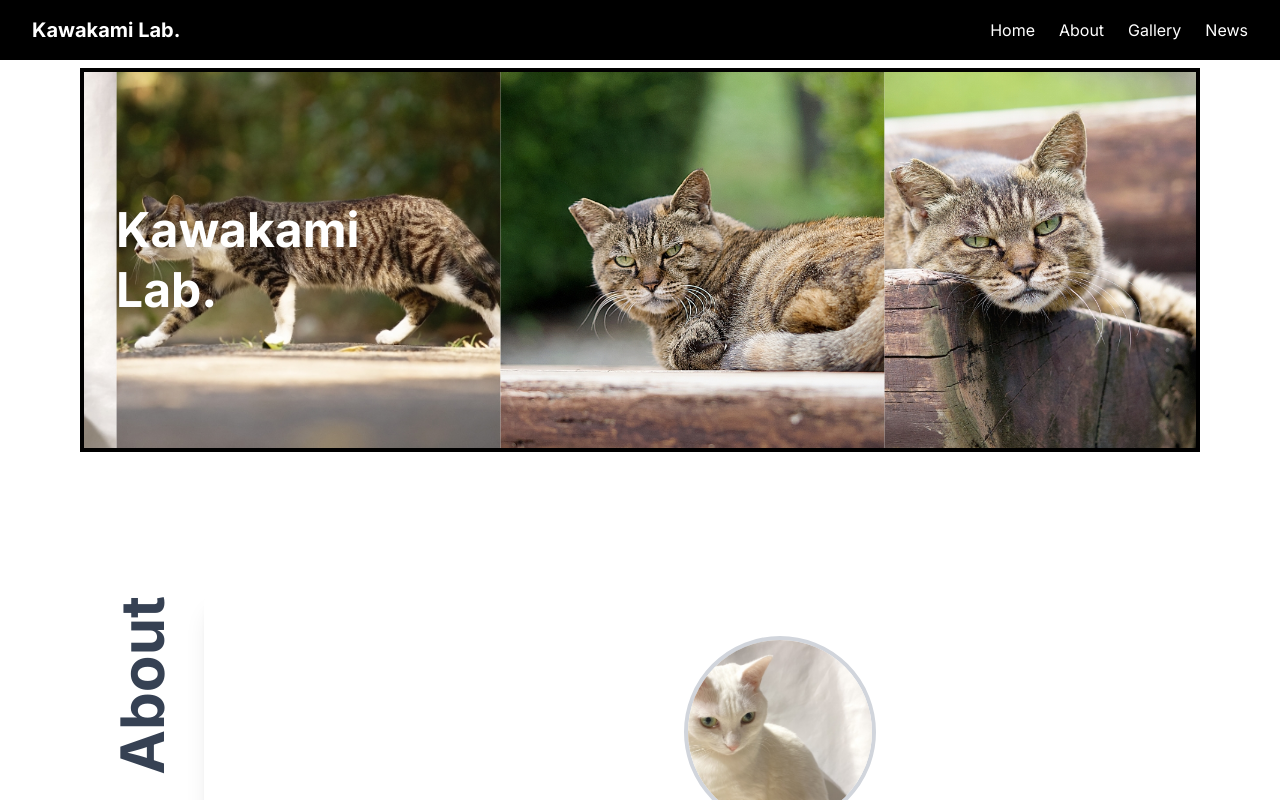
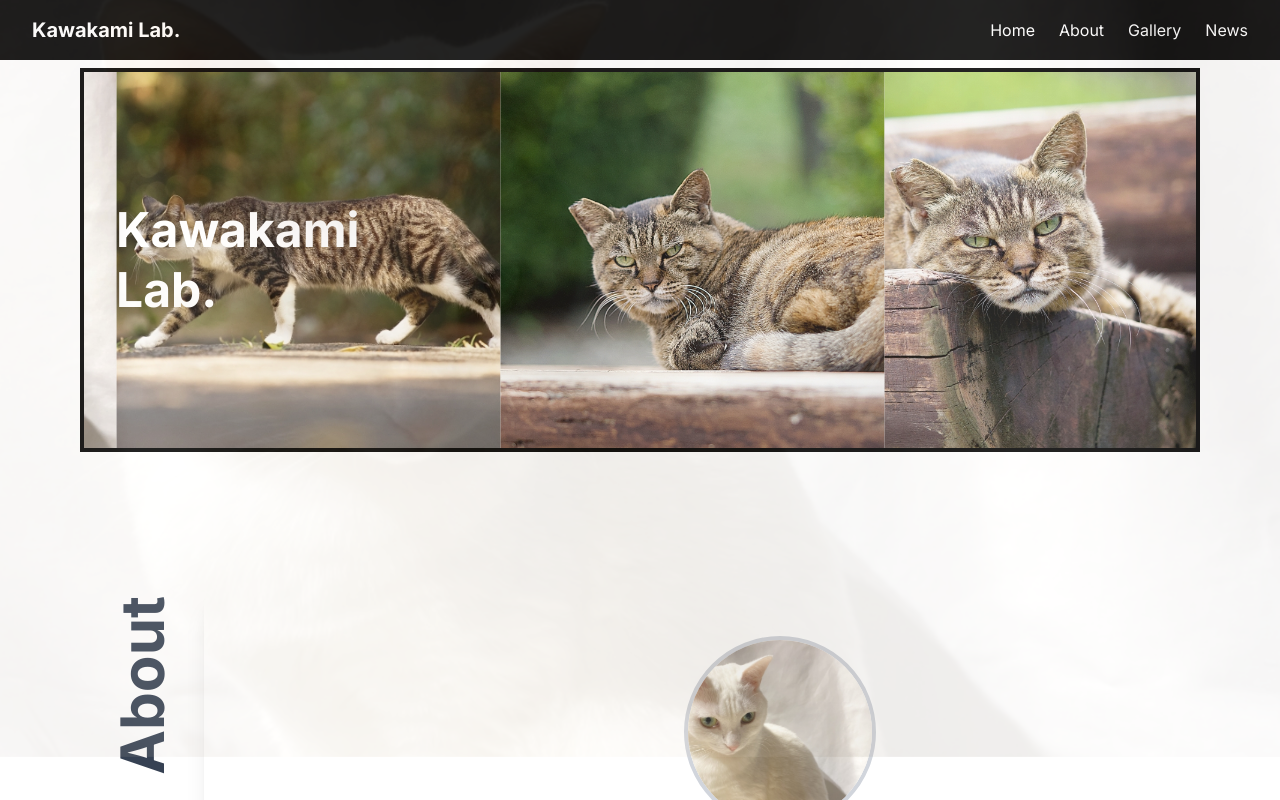
Before and after one commit to MoganKawakami/KawakamiLab, a Next.js app: page / in a window 1280 px wide. Shown: the top 800 px of the page. Built offline with nearby package versions, Linux system fonts and the light colour scheme.

Commit message:
revision4

```diff
--- a/components/animations/Opening.tsx
+++ b/components/animations/Opening.tsx
@@ -1,56 +1,79 @@
 "use client";
 
-import { motion } from "framer-motion";
+import { motion, AnimatePresence } from "framer-motion";
 import { useEffect, useState } from "react";
 
 export default function Opening() {
   const [progress, setProgress] = useState(0);
-  const [show, setShow] = useState(true);
+  const [showImage, setShowImage] = useState(false);
+  const [hideWelcome, setHideWelcome] = useState(false);
+  const [startFadeOut, setStartFadeOut] = useState(false);
+  const [done, setDone] = useState(false);
 
   useEffect(() => {
-    // 進捗バーの更新
     const interval = setInterval(() => {
       setProgress((prev) => {
         if (prev >= 100) {
           clearInterval(interval);
+          setShowImage(true); // 100%で画像を表示
           return 100;
         }
         return prev + 1;
       });
-    }, 30); // 30msごとに1%加算（約3秒で100%）
+    }, 30);
 
-    // 3.5秒後に消える
-    const timer = setTimeout(() => setShow(false), 4000);
+    return () => clearInterval(interval);
+  }, []);
+
+  useEffect(() => {
+    if (!showImage) return;
+    // プログレスバー完了から1秒後にWelcome!と黒い背景を消す
+    const welcomeTimer = setTimeout(() => {
+      setHideWelcome(true);
+    }, 1000);
+
+    // さらに1秒後に画像のフェードアウトを開始
+    const fadeTimer = setTimeout(() => {
+      setStartFadeOut(true);
+    }, 2000);
 
     return () => {
-      clearInterval(interval);
-      clearTimeout(timer);
+      clearTimeout(welcomeTimer);
+      clearTimeout(fadeTimer);
     };
-  }, []);
+  }, [showImage]);
 
-  if (!show) return null;
+  // フェードアウトアニメーション完了後にOpeningを非表示
+  const handleExitComplete = () => {
+    setDone(true);
+  };
+
+  if (done) return null;
 
   return (
+    <>
+      {/* 黒い背景とWelcome!とプログレスバー */}
+      <AnimatePresence>
+        {!hideWelcome && (
           <motion.div
-      className="fixed inset-0 flex flex-col items-center justify-center bg-black text-white z-50"
+            className="fixed inset-0 z-50 flex flex-col items-center justify-center bg-black"
             initial={{ opacity: 1 }}
-      animate={{ opacity: 0 }}
-      transition={{ duration: 1, delay: 3 }}
+            exit={{ opacity: 0 }}
+            transition={{ duration: 0.5 }}
           >
-      {/* メインタイトル */}
             <motion.h1
-        initial={{ scale: 0 }}
-        animate={{ scale: 1 }}
-        transition={{ type: "spring", stiffness: 120 }}
-        className="text-4xl font-bold mb-6"
+              className="text-4xl font-bold mb-6 text-white"
+              initial={{ opacity: 1 }}
+              exit={{ opacity: 0 }}
+              transition={{ duration: 0.5 }}
             >
               Welcome!
             </motion.h1>
 
-      {/* 数値表示 */}
-      <div className="text-2xl font-mono mb-4">{progress}%</div>
-
             {/* プログレスバー */}
+            {!showImage && (
+              <div className="flex flex-col items-center">
+                <div className="text-2xl font-mono mb-4 text-white">{progress}%</div>
                 <div className="w-64 h-2 bg-gray-700 rounded-full overflow-hidden">
                   <motion.div
                     className="h-full bg-white"
@@ -59,6 +82,27 @@ export default function Opening() {
                     transition={{ ease: "linear", duration: 0.03 }}
                   />
                 </div>
+              </div>
+            )}
           </motion.div>
+        )}
+      </AnimatePresence>
+
+      {/* 画像フェードイン・アウト */}
+      <AnimatePresence onExitComplete={handleExitComplete}>
+        {showImage && !startFadeOut && (
+          <motion.img
+            key="opening-image"
+            src="/images/sample1.jpg"
+            alt="Opening"
+            className="fixed inset-0 z-50 w-full h-full object-cover"
+            initial={{ y: 50, opacity: 0 }}
+            animate={{ y: 0, opacity: 1 }}
+            exit={{ y: -50, opacity: 0 }}
+            transition={{ duration: 1 }}
+          />
+        )}
+      </AnimatePresence>
+    </>
   );
 }
```
Lines whose indentation alone changed are shown as unchanged.
